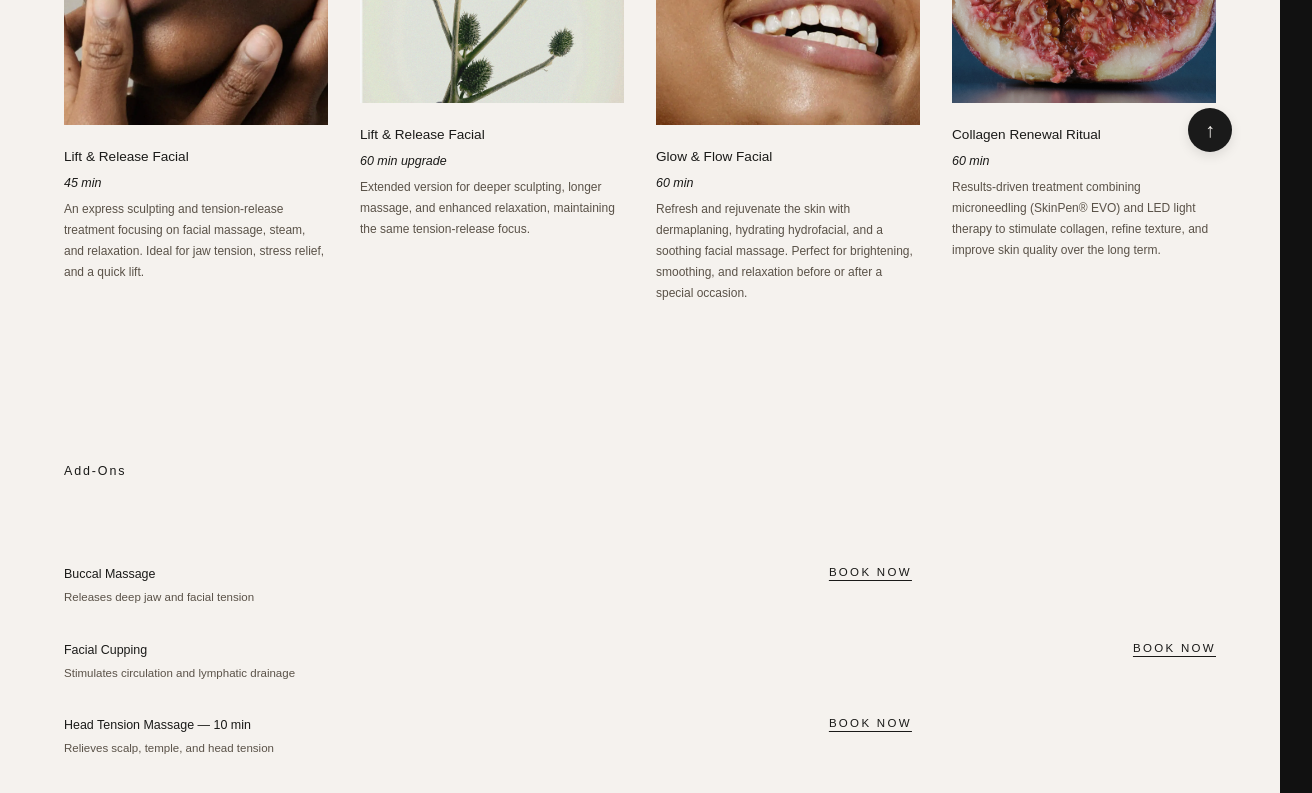
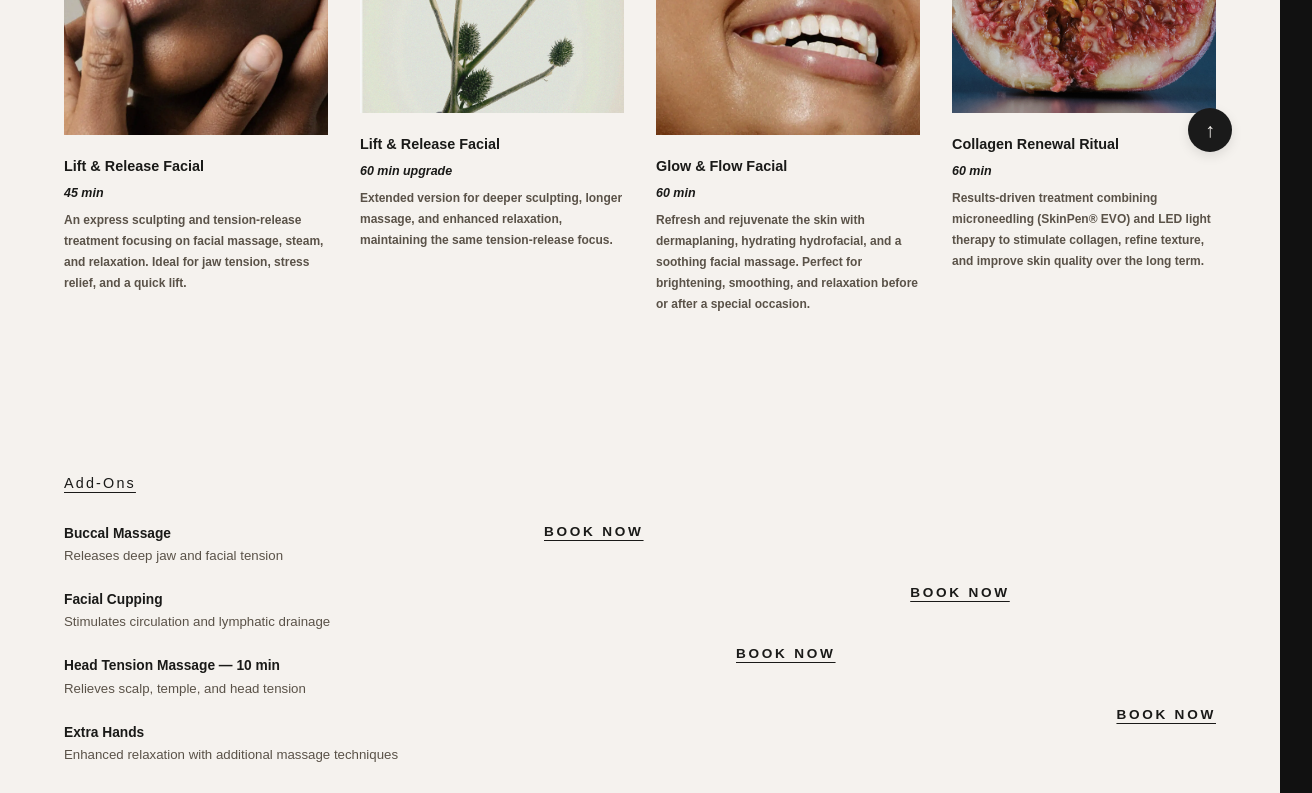
Before and after one commit to dubemo6/chi-botanicals, a Next.js app: page /treatments in a window 1280 px wide. Shown: the part 600-1393 px from the top of the page, 1312 px wide, since content can reach past the window. Built offline with nearby package versions, Linux system fonts and the light colour scheme; a web font is replaced by a local one.

Commit message:
changes made for responsiveness

```diff
--- a/components/AboutSection.module.css
+++ b/components/AboutSection.module.css
@@ -1,5 +1,5 @@
 .topSpacing {
-  padding-top: 3rem !important;
+  padding-top: 1rem !important;
 }
 
 @media (max-width: 768px) {
--- a/components/AddOnsSection.module.css
+++ b/components/AddOnsSection.module.css
@@ -1,59 +1,56 @@
 /* ══════════════════════════════════════
-   ADD-ONS SECTION
+   ADD-ONS SECTION — BASE
    ══════════════════════════════════════ */
 .section {
-  background: #f5f2ee; /* Matches your screenshot's white section background */
+  background: #f5f2ee;
   padding: 4rem 4rem 7rem;
 }
 
-/* Base grid structure matching the 4-column treatment layout above it */
+/*
+  DESKTOP GRID:
+  Col 1: label (row 1) + text list (row 2)
+  Col 2: all BOOK NOW buttons (spans rows 1–2)
+*/
 .inner {
   display: grid;
-  grid-template-columns: repeat(4, 1fr);
-  gap: 2rem;
+  grid-template-columns: 1fr 1fr;
+  grid-template-rows: auto auto;
+  gap: 0;
   align-items: start;
 }
 
-/* Takes up the first column space */
 .label {
   grid-column: 1;
+  grid-row: 1;
   font-family: var(--font-mono);
-  font-size: 0.78rem;
+  font-size: 0.9rem;
   letter-spacing: 0.15em;
   color: #1a1a18;
-  margin: 0;
+  margin: 0 0 2rem 0;
+  text-underline-offset: 4px;
+  text-decoration: underline;
+
 }
 
-/* Spans across the remaining columns to hold the stacked items */
+/* All text items — left column */
 .list {
-  grid-column: 1 / -1;
+  grid-column: 1;
+  grid-row: 2;
   display: flex;
   flex-direction: column;
-  gap: 2.2rem;
-  /* Visual offset to align nicely below the section title on desktop */
-  padding-top: 3.5rem;
+  gap: 1.5rem;
 }
 
-/* Flex row allows individual alignment control for text vs button */
 .item {
   display: flex;
-  justify-content: space-between;
-  align-items: flex-start;
-  width: 100%;
-}
-
-/* Restricts the text block width so it aligns under column 1 & 2 visually */
-.content {
-  max-width: 50%;
-  display: flex;
   flex-direction: column;
-  gap: 0.35rem;
+  gap: 0.2rem;
 }
 
 .name {
   font-family: var(--font-mono);
-  font-size: 0.78rem;
-  font-weight: 400;
+  font-size: 0.86rem;
+  font-weight: 550;
   color: #1a1a18;
   margin: 0;
   line-height: 1.4;
@@ -61,43 +58,55 @@
 
 .desc {
   font-family: var(--font-mono);
-  font-size: 0.72rem;
+  font-size: 0.83rem;
+  font-weight: 530;
   color: #5a5248;
   margin: 0;
   line-height: 1.5;
 }
 
-/* Positions the action elements beautifully into the rightmost columns */
-.action {
-  width: 50%;
+/* All BOOK NOW buttons — right column, spans both rows */
+.actions {
+  grid-column: 2;
+  grid-row: 1 / 3;
   display: flex;
-  /* Staggers items differently down the page:
-     Items 1 & 3 align to Col 3 center, Items 2 & 4 align to Col 4 right edge */
+  flex-direction: column;
+  padding-top: 3rem; /* nudge down to align with first text item */
+  gap: 0;
 }
 
-.item:nth-child(odd) .action {
-  justify-content: center;
-  padding-right: 10%; /* Adjust slightly based on your exact column widths */
+/* Each button row matches one text item's height */
+.actionItem {
+  display: flex;
+  width: 100%;
+  min-height: 3.8rem;
+  align-items: flex-start;
+  padding-top: 0.1rem;
 }
 
-.item:nth-child(even) .action {
-  justify-content: flex-end;
-}
+/* Stagger positions matching the Figma/laptop screenshot */
+.actionItem:nth-child(1) { justify-content: flex-start; margin-left: -6rem; }
+.actionItem:nth-child(2) { justify-content: center;margin-left: 2rem; }
+.actionItem:nth-child(3) { justify-content: flex-start; margin-left: 6rem; }
+.actionItem:nth-child(4) { justify-content: flex-end; }
 
 .bookNow {
   font-family: var(--font-mono);
-  font-size: 0.72rem;
+  font-size: 0.85rem;
+  font-weight: 700;
   letter-spacing: 0.2em;
   color: #1a1a18;
   text-decoration: underline;
   text-underline-offset: 4px;
   transition: opacity 0.2s;
   white-space: nowrap;
+  cursor: pointer;
 }
 
 .bookNow:hover {
   opacity: 0.5;
 }
+
 
 /* ══════════════════════════════════════
    TABLET (769px – 1024px)
@@ -106,57 +115,68 @@
   .section {
     padding: 4rem 2.5rem 5rem;
   }
-  .content, .action {
-    width: auto;
-  }
-  .item:nth-child(odd) .action {
-    padding-right: 0;
+  .actionItem:nth-child(3) {
+    padding-right: 3%;
   }
 }
 
+
 /* ══════════════════════════════════════
    MOBILE (max 768px)
+
+   - Label
+   - All 4 text items tight together
+   - Big gap
+   - All 4 BOOK NOW staggered:
+       #1 left | #2 right | #3 center-left | #4 right
    ══════════════════════════════════════ */
 @media (max-width: 768px) {
   .section {
-    padding: 3rem 1.5rem 5rem;
+    padding: 3rem 1.5rem 4rem;
   }
 
+  /* Single column, everything stacks */
   .inner {
-    grid-template-columns: 1fr;
-    gap: 2rem;
-  }
-
-  .list {
-    grid-column: 1;
-    padding-top: 0;
-    gap: 2rem;
-  }
-
-  .item {
+    display: flex;
     flex-direction: column;
-    justify-content: flex-start;
-    gap: 0.75rem;
-  }
-
-  .content {
-    max-width: 100%;
-  }
-
-  .action {
-    width: 100%;
-    justify-content: flex-start !important;
   }
 
   .label {
     font-size: 0.8rem;
+    margin-bottom: 1.5rem;
   }
 
-  .name {
-    font-size: 0.82rem;
+  .list {
+    gap: 1.2rem;
+    width: 100%;
   }
 
-  .desc {
-    font-size: 0.75rem;
+  .name { font-size: 0.8rem; }
+  .desc { font-size: 0.72rem; }
+
+  /* Button block below ALL text items */
+  .actions {
+    display: flex;
+    flex-direction: column;
+    width: 100%;
+    margin-top: 4rem;   /* gap between text block and first button */
+    gap: 3rem;          /* gap between each button */
+    padding-top: 0;
+  }
+
+  .actionItem {
+    width: 100%;
+    min-height: unset;
+    padding-top: 0;
+    align-items: center;
+  }
+
+  .actionItem:nth-child(1) { justify-content: flex-start; padding-right: 0; }
+  .actionItem:nth-child(2) { justify-content: flex-end;   padding-right: 0; }
+  .actionItem:nth-child(3) { justify-content: flex-start; padding-left: 22%; padding-right: 0; }
+  .actionItem:nth-child(4) { justify-content: flex-end;   padding-right: 0; }
+
+  .bookNow {
+    font-size: 0.78rem;
   }
 }
--- a/components/AddOnsSection.tsx
+++ b/components/AddOnsSection.tsx
@@ -27,15 +27,20 @@ export default function AddOnsSection() {
       <div className={styles.inner}>
         <p className={styles.label}>Add-Ons</p>
 
+        {/* LEFT: all text items grouped together */}
         <div className={styles.list}>
           {addOns.map((addon, i) => (
             <div key={i} className={styles.item}>
-              <div className={styles.content}>
               <p className={styles.name}>{addon.name}</p>
               <p className={styles.desc}>{addon.desc}</p>
             </div>
+          ))}
+        </div>
 
-              <div className={styles.action}>
+        {/* RIGHT (desktop) / BELOW (mobile): all BOOK NOW links separate */}
+        <div className={styles.actions}>
+          {addOns.map((_, i) => (
+            <div key={i} className={styles.actionItem}>
               <a
                 href={BOOK_URL}
                 target="_blank"
@@ -45,7 +50,6 @@ export default function AddOnsSection() {
                 BOOK NOW
               </a>
             </div>
-            </div>
           ))}
         </div>
       </div>
--- a/components/MeetChiSection.tsx
+++ b/components/MeetChiSection.tsx
@@ -20,7 +20,7 @@ export default function MeetChiSection() {
         </a>
 
         <p className={styles.body}>
-         Hi, I’m Amarachi, the face behind Chi
+         Hi, I'm Amarachi, the face behind Chi
 Botanical and your personal skin sister,
 seeking truth, not trends.
 My journey into skincare began with my
--- a/components/OurSpaceSection.module.css
+++ b/components/OurSpaceSection.module.css
@@ -8,7 +8,7 @@
 
 .eyebrow {
   font-family: var(--font-mono);
-  font-size: 0.7rem;
+  font-size: 0.9rem;
   letter-spacing: 0.25em;
   color: #1a1a18;
   text-align: center;
--- a/components/TreatmentsPreview.module.css
+++ b/components/TreatmentsPreview.module.css
@@ -5,7 +5,7 @@
 
 .eyebrow {
   font-family: var(--font-mono);
-  font-size: 0.7rem;
+  font-size: 0.9rem;
   letter-spacing: 0.25em;
   color: #1a1a18;
   text-align: center;
@@ -15,7 +15,7 @@
 /* Only shown on treatments page */
 .consultation {
   font-family: var(--font-mono);
-  font-size: 0.75rem;
+  font-size: 0.85rem;
   letter-spacing: 0.05em;
   color: #1a1a18;
   text-align: center;
@@ -76,11 +76,11 @@
 
 .name {
   font-family: var(--font-mono);
-  font-size: 0.85rem;
-  font-weight: 400;
+  font-size: 0.9rem;
   color: #1a1a18;
   margin: 0;
   line-height: 1.4;
+  font-weight: bold;
 }
 
 .duration {
@@ -89,6 +89,7 @@
   font-style: italic;
   color: #1a1a18;
   margin: 0;
+  font-weight: bold;
 }
 
 .desc {
@@ -97,12 +98,13 @@
   line-height: 1.75;
   color: #5a5248;
   margin: 0;
+  font-weight: bold;
 }
 
 .viewMore {
   display: block;
   font-family: var(--font-mono);
-  font-size: 0.7rem;
+  font-size: 0.8rem;
   letter-spacing: 0.2em;
   color: #1a1a18;
   text-decoration: underline;
```
Lines whose indentation alone changed are shown as unchanged.
